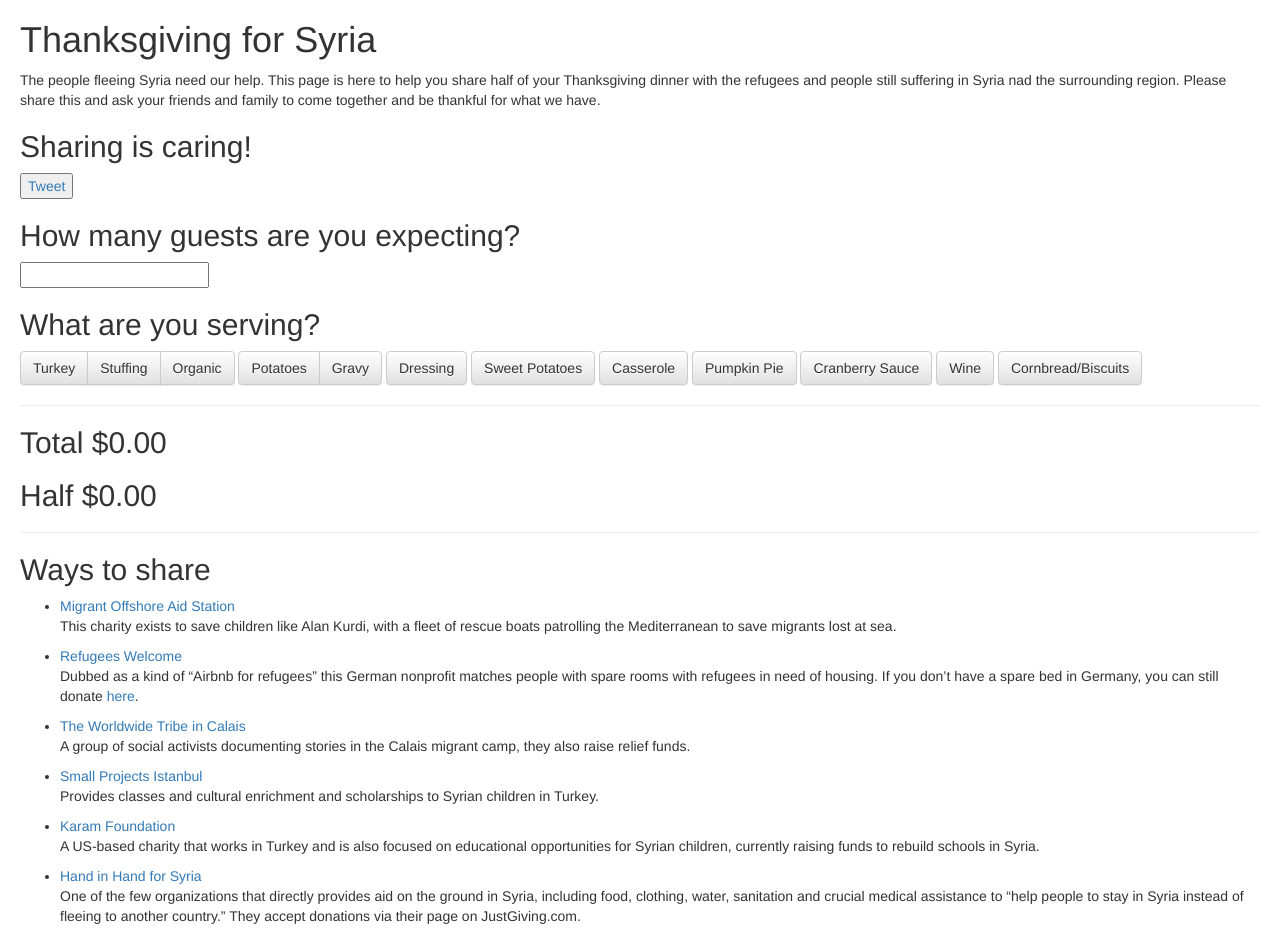
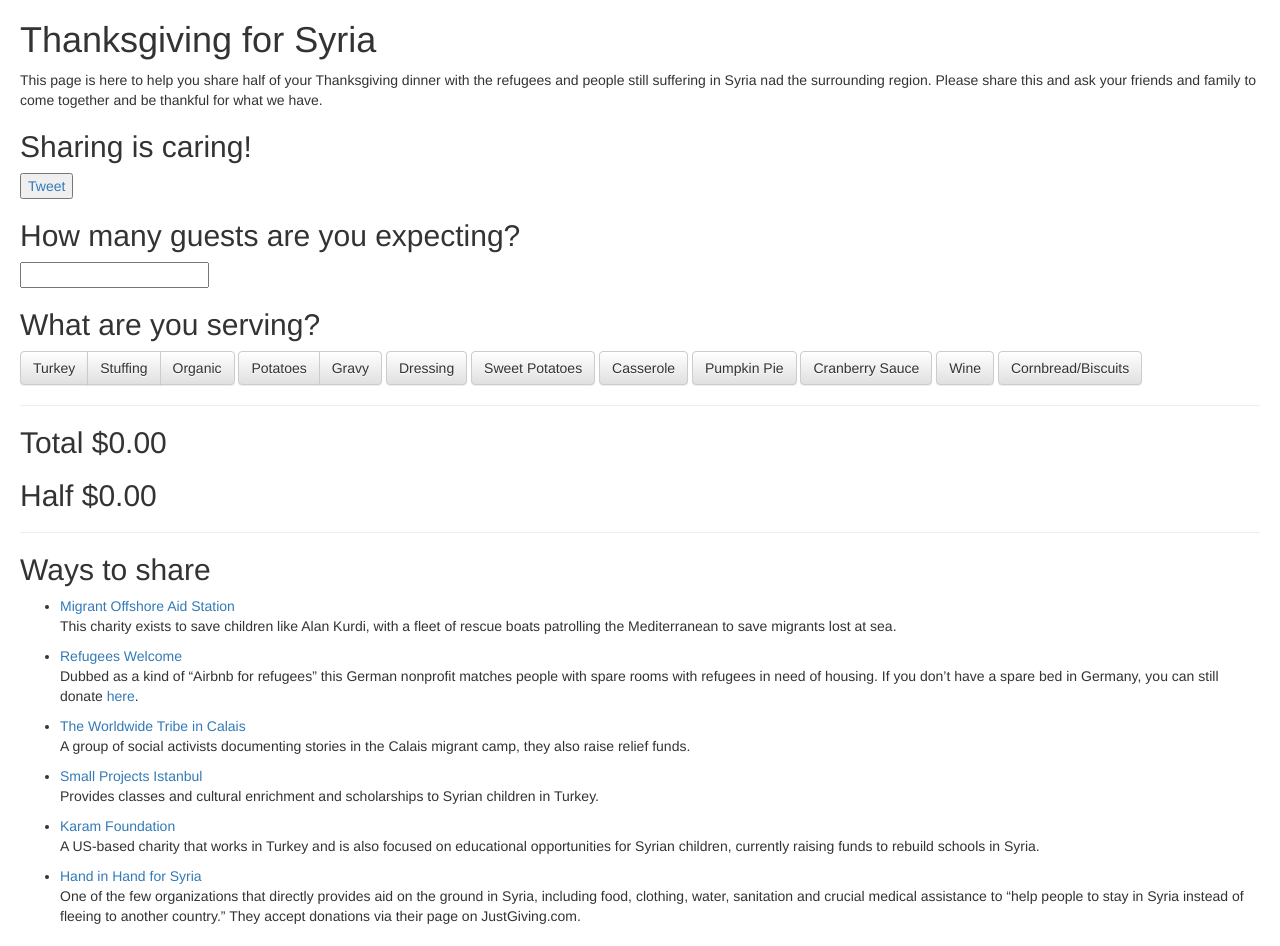
Before and after one commit to PaulAboutIt/forsyria, a website: page index.html in a window 1280 px wide. Drawn offline with nearby package versions, Linux system fonts and the light colour scheme.

Commit message:
update text

```diff
--- a/index.html
+++ b/index.html
@@ -45,7 +45,7 @@
    }(document, 'script', 'facebook-jssdk'));
 </script>
     <h1>Thanksgiving for Syria</h1>
-    <p>The people fleeing Syria need our help. This page is here to help you share half of your Thanksgiving dinner with the refugees and people still suffering in Syria nad the surrounding region. Please share this and ask your friends and family to come together and be thankful for what we have.</p>
+    <p>This page is here to help you share half of your Thanksgiving dinner with the refugees and people still suffering in Syria nad the surrounding region. Please share this and ask your friends and family to come together and be thankful for what we have.</p>
     <h2>Sharing is caring!</h2>
     <div class="fb-share-button" data-href="https://thanksgivingforsyria.com" data-layout="button_count"></div>
     <button><a class="twitter-share-button"
```
